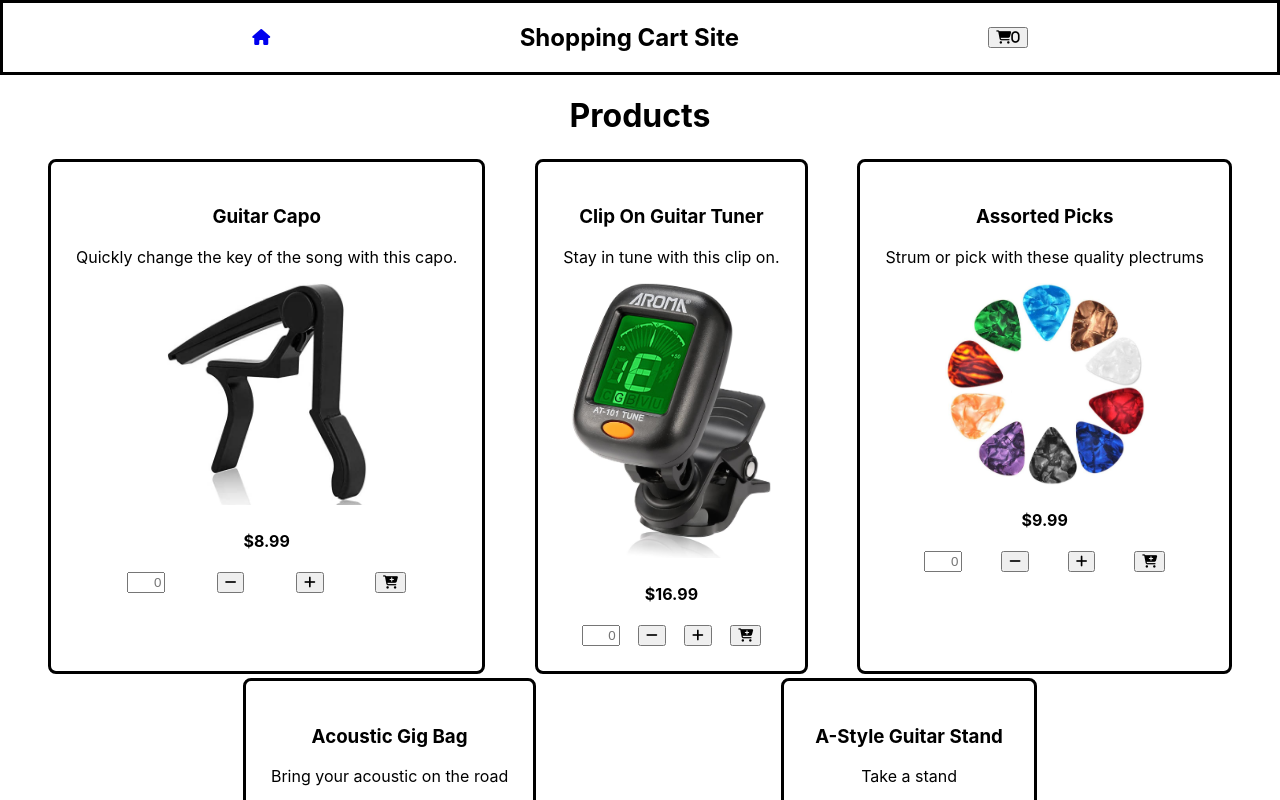
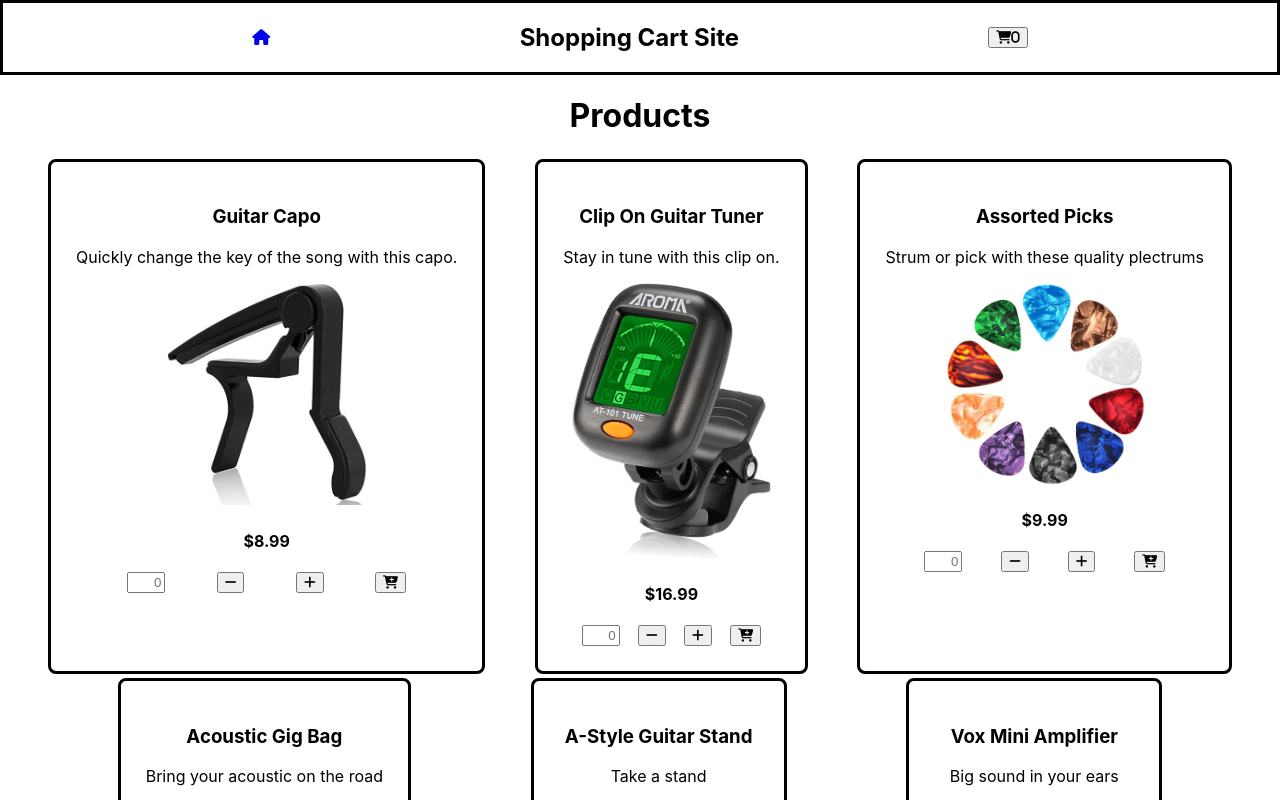
Before and after one commit to sethakirafeldman/shopping-cart, a React (Create React App) app: page /home in a window 1280 px wide. Shown: the top 800 px of the page. Built offline with nearby package versions, Linux system fonts and the light colour scheme.

Commit message:
new prod

```diff
--- a/src/data.js
+++ b/src/data.js
@@ -3,6 +3,7 @@ import guitartuner from "./assets/guitartuner.jpg";
 import guitarpicks from "./assets/guitarpicks.jpg";
 import guitarstand from "./assets/guitarstand.jpg";
 import acousticcase from "./assets/acousticcase.jpg";
+import vox from "./assets/vox.jpg"
 
 const data =
 {"products": [
@@ -44,6 +45,14 @@ const data =
         "description": "Take a stand",
         "price": "14.99",
         "src": guitarstand
+    },
+
+    {
+        "name": "Vox Mini Amplifier",
+        "index": 5,
+        "description": "Big sound in your ears",
+        "price": "69.99",
+        "src": vox
     }
 ]
 
```
Also changed, not shown: src/assets/vox.jpg (added).
